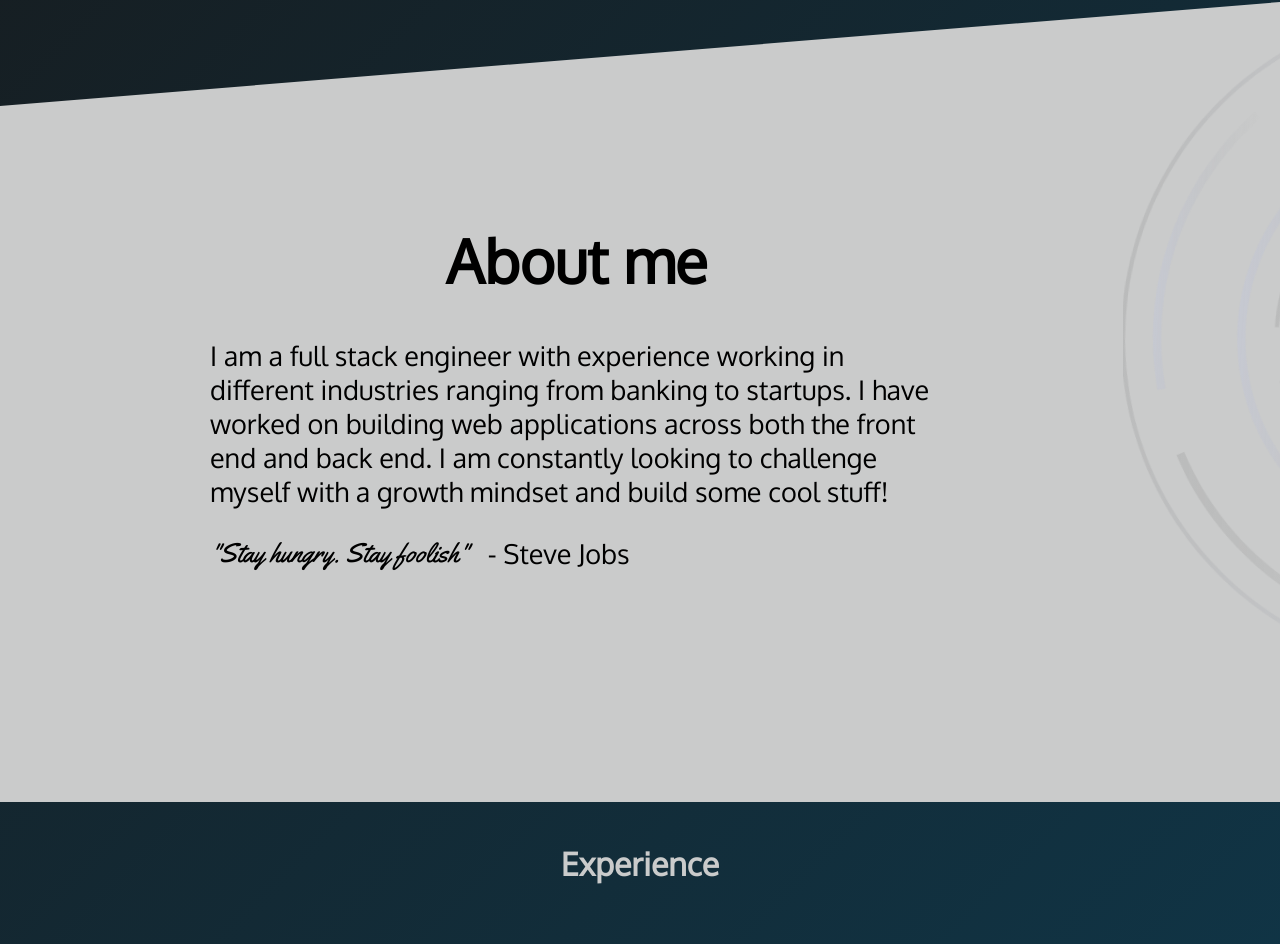
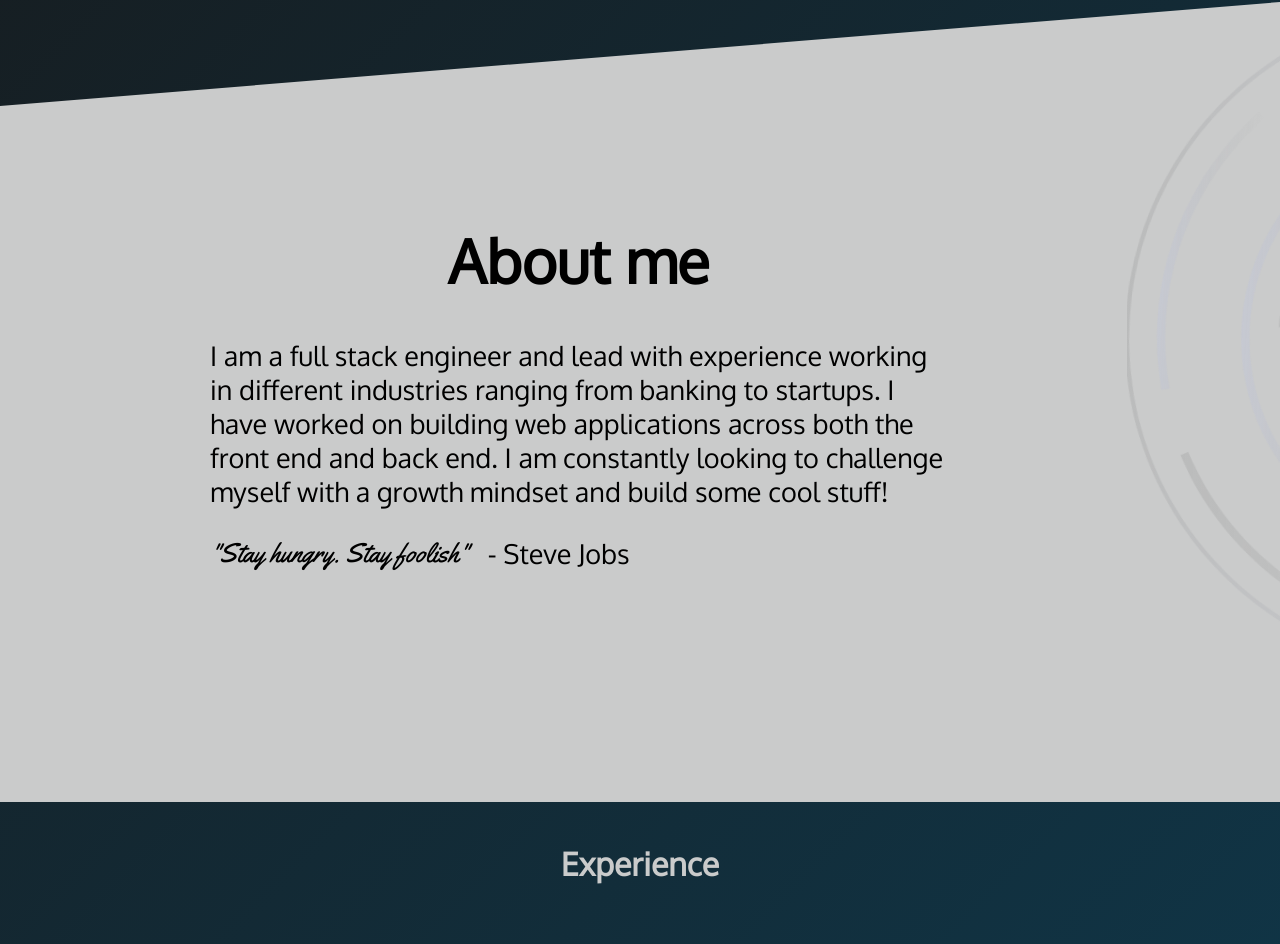
Before and after one commit to mls-ssjblue/mls-ssjblue.github.io, a React (Create React App) app: page / in a window 1280 px wide. Shown: the part 798-1742 px from the top of the page. Built offline with nearby package versions, Linux system fonts and the light colour scheme; grey boxes are pictures that could not be loaded.

Commit message:
Add favicon to github pages

```diff
--- a/src/components/about/About.jsx
+++ b/src/components/about/About.jsx
@@ -9,7 +9,7 @@ export const About = () => {
             <div className="about-content">
                 <div className="about-text">
                     <h1>About me</h1>
-                    I am a full stack engineer with experience working in different industries ranging from banking to
+                    I am a full stack engineer and lead with experience working in different industries ranging from banking to
                     startups.
                     I have worked on building web applications across both the front end and back end. I am constantly
                     looking to challenge myself with a growth mindset and build some cool stuff!
```
